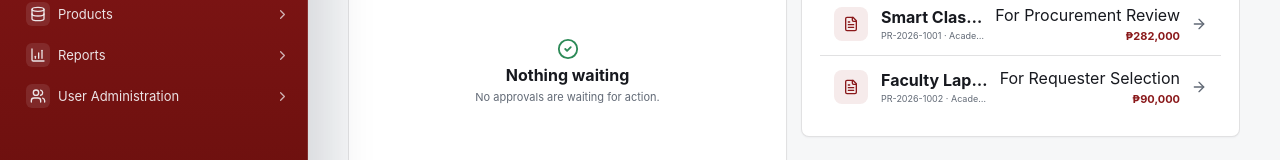
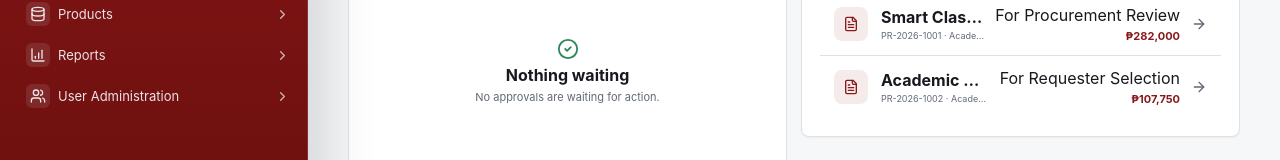
Before and after one commit to lcfajarda-lifecollege/procurement-frontend-prototype, a React (Vite) app: page / in a window 1280 px wide. Shown: the part 549-709 px from the top of the page. Built offline with nearby package versions, Linux system fonts and the light colour scheme.

Commit message:
Add non-technology two-lot selection scenario

```diff
--- a/src/ProcurementModule.tsx
+++ b/src/ProcurementModule.tsx
@@ -290,43 +290,43 @@ const demoRequests: PurchaseRequest[] = [
   },
   {
     id: 'PR-2026-1002',
-    title: 'Faculty Laptop Replacement',
+    title: 'Academic Office Furniture and Supplies',
     department: 'Academic Affairs',
-    amount: 90000,
-    category: 'Technology',
+    amount: 107750,
+    category: 'Multiple categories',
     requester: 'Angela Mendoza',
     status: 'For Requester Selection',
     due: 'In 10 days',
     items: [
-      { name: 'Laptop Computer', category: 'Technology', description: '14-inch business laptop, Core Ultra 7 class, 16 GB RAM, 512 GB SSD', uom: 'UNIT', quantity: 2, unitPrice: 45000 },
+      { name: 'Office Chair', category: 'Furniture', description: 'Ergonomic mesh chair with adjustable height and lumbar support', uom: 'UNIT', quantity: 20, unitPrice: 4200 },
+      { name: 'Bond Paper A4', category: 'Operational supplies', description: 'A4, 80 gsm, 500 sheets per ream', uom: 'REAM', quantity: 50, unitPrice: 285 },
+      { name: 'Printer Ink', category: 'Operational supplies', description: 'Original high-yield ink cartridge compatible with office printers', uom: 'CARTRIDGE', quantity: 10, unitPrice: 950 },
     ],
     rfqQuotes: [
-      { vendorName: 'Power Mac Center, Inc.', vendorEmail: 'education@powermaccenter.com', status: 'Responded', reference: 'RFQ-2026-1002-A', deliveryDays: 12, terms: '30 days', warranty: 'One year onsite warranty', validUntil: '2026-09-30', attachmentName: 'RFQ-2026-1002-A.pdf', lotCategories: ['Technology'], items: [{ name: 'Laptop Computer', unitPrice: 44500 }] },
-      { vendorName: 'Enterprise Technology Solutions', vendorEmail: 'bids@ets.example', status: 'Responded', reference: 'RFQ-2026-1002-B', deliveryDays: 10, terms: '30 days', warranty: 'One year parts and labor', validUntil: '2026-09-30', attachmentName: 'RFQ-2026-1002-B.pdf', lotCategories: ['Technology'], items: [{ name: 'Laptop Computer', unitPrice: 45200 }] },
+      { vendorName: 'Lem Fajarda Merchandise', vendorEmail: 'sales@lemfajarda.example', status: 'Responded', reference: 'RFQ-2026-1002-A', deliveryDays: 8, terms: '15 days', warranty: 'One year standard warranty', validUntil: '2026-09-30', attachmentName: 'RFQ-2026-1002-A.pdf', lotCategories: ['Furniture'], items: [{ name: 'Office Chair', unitPrice: 4100 }] },
+      { vendorName: 'Office Warehouse, Inc.', vendorEmail: 'bids@officewarehouse.example', status: 'Responded', reference: 'RFQ-2026-1002-B', deliveryDays: 10, terms: '30 days', warranty: 'One year standard warranty', validUntil: '2026-09-30', attachmentName: 'RFQ-2026-1002-B.pdf', lotCategories: ['Furniture'], items: [{ name: 'Office Chair', unitPrice: 4250 }] },
+      { vendorName: 'Metro Office Solutions', vendorEmail: 'sales@metrooffice.example', status: 'Responded', reference: 'RFQ-2026-1002-C', deliveryDays: 6, terms: '30 days', warranty: 'Manufacturer warranty', validUntil: '2026-09-30', attachmentName: 'RFQ-2026-1002-C.pdf', lotCategories: ['Operational supplies'], items: [{ name: 'Bond Paper A4', unitPrice: 278 }, { name: 'Printer Ink', unitPrice: 930 }] },
+      { vendorName: 'Campus Supply Trading', vendorEmail: 'bids@campussupply.example', status: 'Responded', reference: 'RFQ-2026-1002-D', deliveryDays: 7, terms: '15 days', warranty: 'Manufacturer warranty', validUntil: '2026-09-30', attachmentName: 'RFQ-2026-1002-D.pdf', lotCategories: ['Operational supplies'], items: [{ name: 'Bond Paper A4', unitPrice: 282 }, { name: 'Printer Ink', unitPrice: 920 }] },
     ],
-    procurementValidationNotes: 'Both quotations are complete, commercially comparable, and supported by the required vendor documents.',
+    procurementValidationNotes: 'All four quotations are complete, commercially comparable within their respective lots, and supported by the required vendor documents.',
     procurementValidatedAt: '2026-09-03T05:00:00Z',
     procurementValidatedBy: 'Procurement Office',
-    dtReviewNotes: 'Both laptop quotations meet the required technical specifications. The requester may compare price, delivery, and warranty coverage.',
-    dtReviewedAt: '2026-09-03T07:00:00Z',
-    dtReviewedBy: 'Digital Transformation Team',
     createdAt: '2026-09-02T01:00:00Z',
     updatedAt: '2026-09-03T07:05:00Z',
     history: [
       { action: 'create', actor: 'angela.mendoza@life.edu.ph', detail: 'Purchase Request submitted and routed to Procurement Review.', createdAt: '2026-09-02T01:00:00Z' },
-      { action: 'complete_review', actor: 'procurement@life.edu.ph', detail: 'Procurement review completed and qualified technology vendors were shortlisted.', createdAt: '2026-09-02T02:00:00Z' },
-      { action: 'vendor_sourcing', actor: 'procurement@life.edu.ph', detail: 'Qualified vendor sourcing opened for two technology vendors.', createdAt: '2026-09-02T02:05:00Z' },
-      { action: 'send_rfq', actor: 'procurement@life.edu.ph', detail: 'RFQs were sent to two qualified technology vendors.', createdAt: '2026-09-02T03:00:00Z' },
-      { action: 'record_quotations', actor: 'procurement@life.edu.ph', detail: 'Two complete, itemized vendor quotations were received.', createdAt: '2026-09-03T04:30:00Z' },
-      { action: 'validate_quotations', actor: 'procurement@life.edu.ph', detail: 'Both quotations were validated as complete and commercially comparable.', createdAt: '2026-09-03T05:00:00Z' },
-      { action: 'submit_quotes', actor: 'procurement@life.edu.ph', detail: 'Technology quotation lines were routed to Digital Transformation for technical review.', createdAt: '2026-09-03T05:05:00Z' },
-      { action: 'complete_dt_review', actor: 'dt.review@life.edu.ph', detail: 'Both vendor quotations were endorsed as technically suitable.', createdAt: '2026-09-03T07:00:00Z' },
-      { action: 'requester_selection_opened', actor: 'procurement@life.edu.ph', detail: 'The endorsed quotations were released to Angela Mendoza for final vendor selection.', createdAt: '2026-09-03T07:05:00Z' },
+      { action: 'complete_review', actor: 'procurement@life.edu.ph', detail: 'Procurement review completed and the request was separated into Furniture and Operational supplies sourcing lots.', createdAt: '2026-09-02T02:00:00Z' },
+      { action: 'vendor_sourcing', actor: 'procurement@life.edu.ph', detail: 'Qualified vendor sourcing opened independently for both category lots.', createdAt: '2026-09-02T02:05:00Z' },
+      { action: 'send_rfq', actor: 'procurement@life.edu.ph', detail: 'Separate RFQs were sent to two qualified vendors per sourcing lot.', createdAt: '2026-09-02T03:00:00Z' },
+      { action: 'record_quotations', actor: 'procurement@life.edu.ph', detail: 'Four complete, itemized vendor quotations were received across two lots.', createdAt: '2026-09-03T04:30:00Z' },
+      { action: 'validate_quotations', actor: 'procurement@life.edu.ph', detail: 'All quotations were validated as complete and commercially comparable within their respective lots.', createdAt: '2026-09-03T05:00:00Z' },
+      { action: 'dt_review_skipped', actor: 'procurement@life.edu.ph', detail: 'DT review was not required because this request contains no technology products.', createdAt: '2026-09-03T05:05:00Z' },
+      { action: 'requester_selection_opened', actor: 'procurement@life.edu.ph', detail: 'The validated quotations were released to Angela Mendoza for final vendor selection.', createdAt: '2026-09-03T05:10:00Z' },
     ],
   },
 ];
 
-const procurementDataVersion = 'two-guided-pr-scenarios-2026-09-03-v3';
+const procurementDataVersion = 'two-guided-pr-scenarios-2026-09-03-v5';
 
 function loadRequestRecords(): PurchaseRequest[] {
   try {
```
Also changed, not shown: 2 other files (tests, documents, lock files or other folders).
